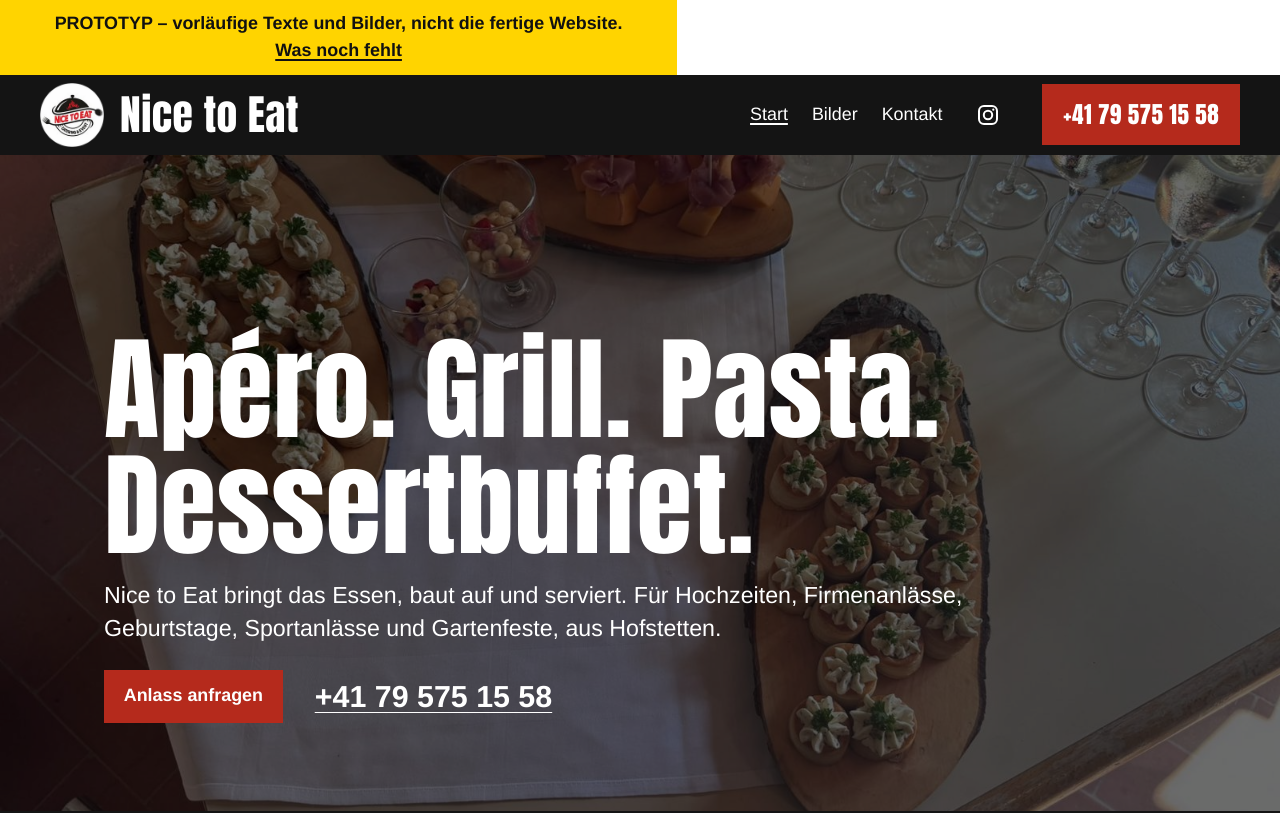
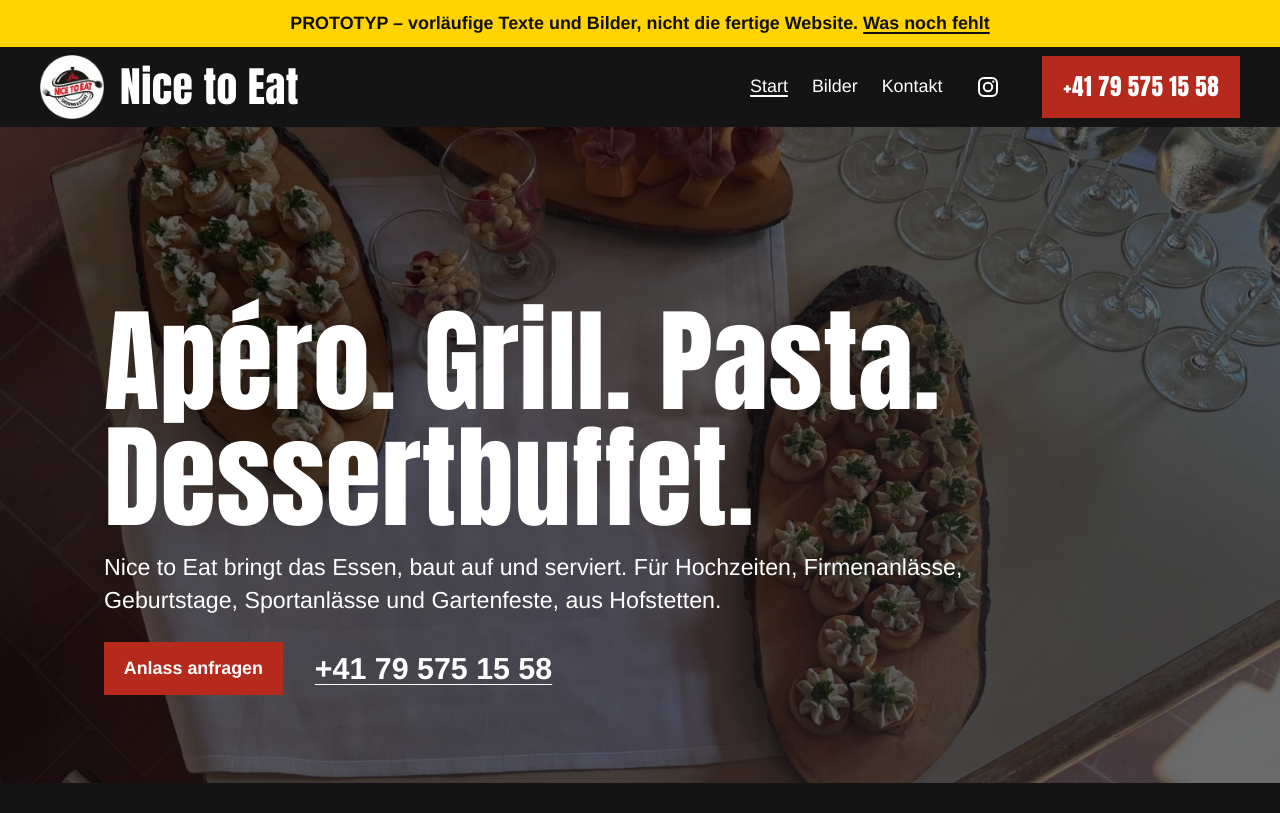
Before and after one commit to Just1n12354/nice-to-eat-prototyp, a plain HTML site: page index.html in a window 1280 px wide. Shown: the top 813 px of the page. Drawn offline with Linux system fonts and the light colour scheme.

Commit message:
2026-09-26: Prototyp-Band ueber die ganze Breite (max-width:none in stil.css)
Grund: nicht festgehalten; Inhalt aus dem Diff erschlossen.

Vorher: Prototyp-Band über die ganze Breite

Co-Authored-By: Claude Opus 5.5 (1M context) <noreply@anthropic.com>

```diff
--- a/stil.css
+++ b/stil.css
@@ -283,5 +283,5 @@ h2 { font-size: clamp(2rem, 1.2rem + 3.2vw, 3.6rem); }
 }
 
 /* Prototyp-Hinweis (nur Vorschau-Version) */
-.prototyp{margin:0;padding:.6rem var(--rand);background:#ffd400;color:#111;font-weight:700;text-align:center;font-family:var(--schrift-text)}
+.prototyp{max-width:none;margin:0;padding:.6rem var(--rand);background:#ffd400;color:#111;font-weight:700;text-align:center;font-family:var(--schrift-text)}
 .prototyp a{color:#111;text-decoration-thickness:2px}
```
